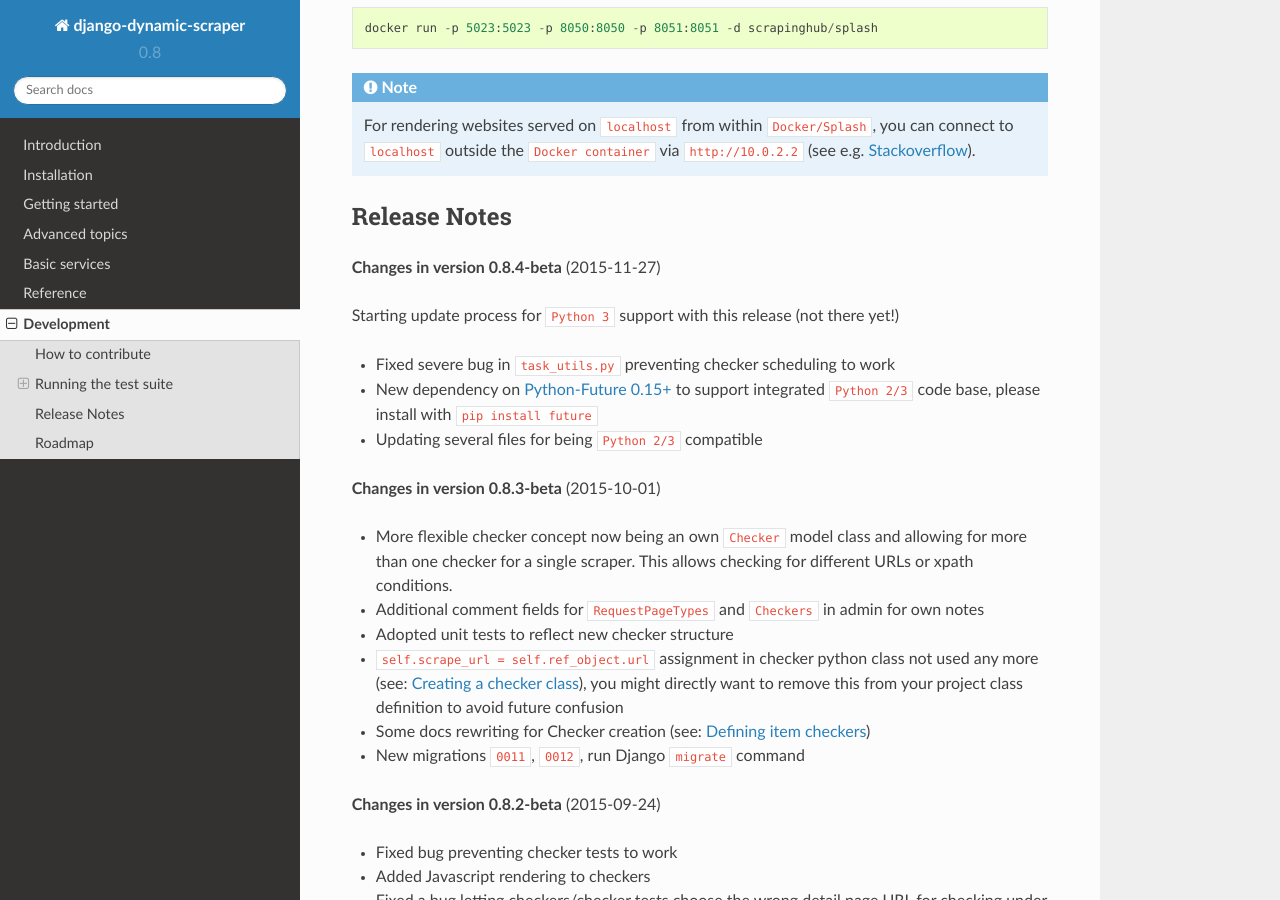
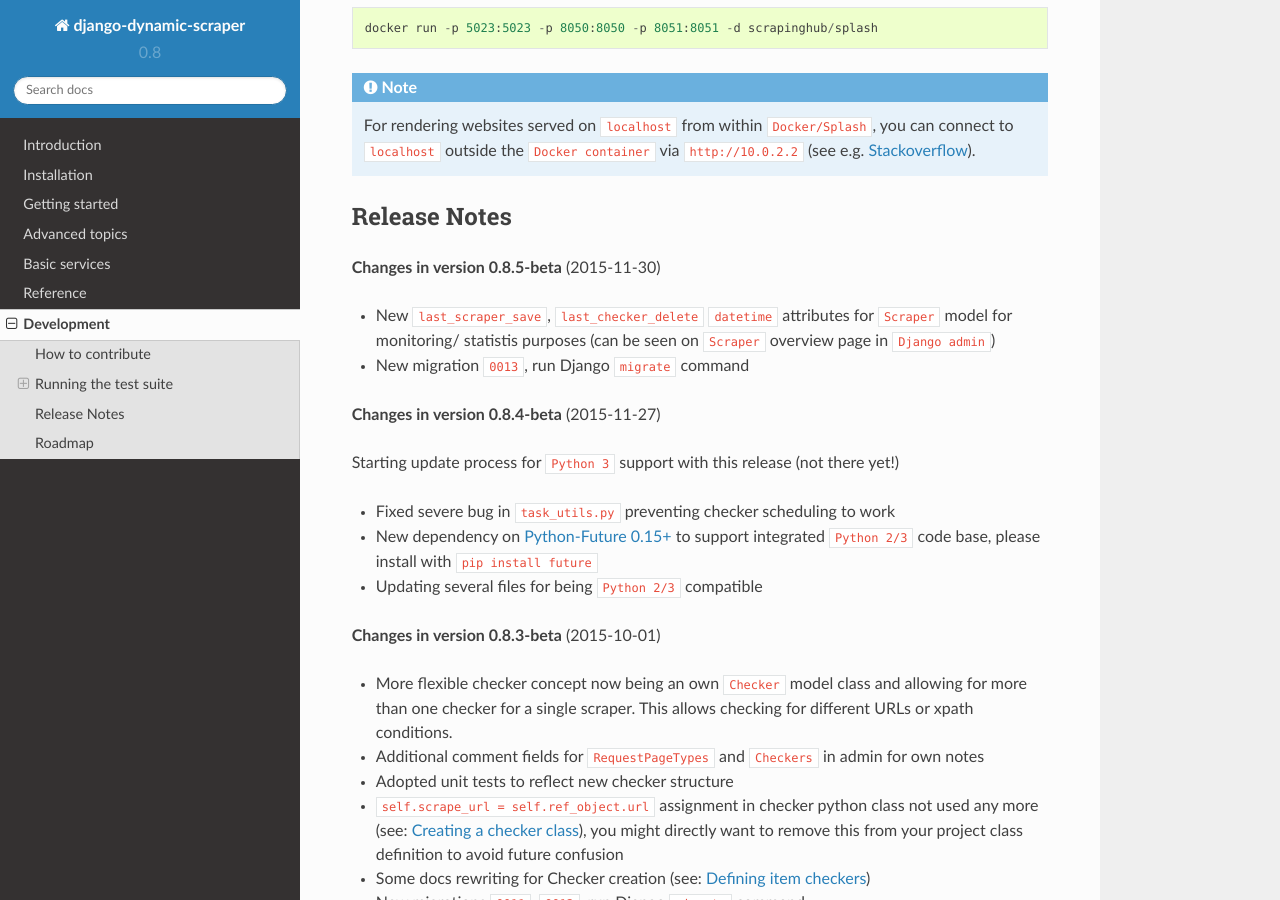
Before and after one commit to dev02019/django-dynamic-scraper, a Sphinx documentation site: the page built from docs/development.rst, in a window 1280 px wide and 900 px high, scrolled down 2148 px. Built offline with Sphinx 7.4.7 and the Read the Docs theme 2.0.0, drawn with Linux system fonts in a browser that asks for light colours.

```diff
--- a/docs/development.rst
+++ b/docs/development.rst
@@ -94,6 +94,12 @@ Docker container can be run with::
 
 Release Notes
 =============
+**Changes in version 0.8.5-beta** (2015-11-30)
+
+* New ``last_scraper_save``, ``last_checker_delete`` ``datetime`` attributes for ``Scraper`` model for monitoring/
+  statistis purposes (can be seen on ``Scraper`` overview page in ``Django admin``)
+* New migration ``0013``, run Django ``migrate`` command
+
 **Changes in version 0.8.4-beta** (2015-11-27)
 
 Starting update process for ``Python 3`` support with this release (not there yet!)
@@ -102,7 +108,6 @@ Starting update process for ``Python 3`` support with this release (not there ye
 * New dependency on `Python-Future 0.15+ <http://python-future.org/>`_ to support integrated ``Python 2/3`` code base,
   please install with ``pip install future``
 * Updating several files for being ``Python 2/3`` compatible
-
 
 **Changes in version 0.8.3-beta** (2015-10-01)
 
--- a/setup.py
+++ b/setup.py
@@ -4,7 +4,7 @@ import os
 
 setup(
     name='django-dynamic-scraper',
-    version='0.8.4',
+    version='0.8.5',
     description='Creating Scrapy scrapers via the Django admin interface',
     author='Holger Drewes',
     author_email='Holger.Drewes@gmail.com',
```
